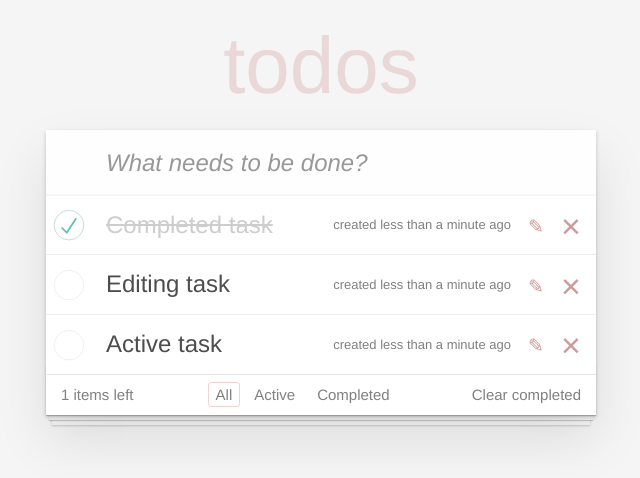
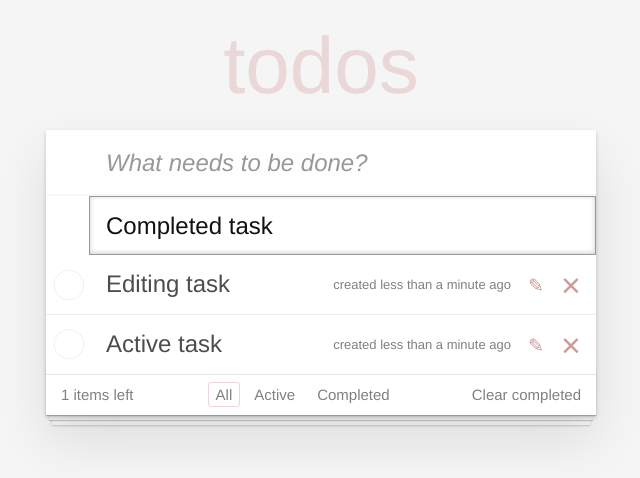
Before and after one commit to KimSvet/jsreact-todoapp, a React (Vite) app: page / in a window 1280 px wide. Both pictures are taken after a click on the button 855 px from the left and 226 px from the top of the page. Shown: the top 478 px of the page, without its empty margins (319-959 px from the left). Built offline with nearby package versions, Linux system fonts and the light colour scheme.

Commit message:
add edit functionality

```diff
--- a/src/App.jsx
+++ b/src/App.jsx
@@ -18,11 +18,22 @@ function App() {
 
   const handleDeleteTask = (taskId) =>
     setTasks(tasks.filter((task) => task.id !== taskId));
+  function handleDescriptionChange(taskId, newDescription) {
+    setTasks(
+      tasks.map((task) =>
+        task.id === taskId ? { ...task, description: newDescription } : task
+      )
+    );
+  }
   return (
     <section className="todoapp">
       <Header />
       <main>
-        <TaskList tasks={tasks} onDeleteTask={handleDeleteTask} />
+        <TaskList
+          tasks={tasks}
+          onDeleteTask={handleDeleteTask}
+          onDescriptionChange={handleDescriptionChange}
+        />
         <Footer />
       </main>
     </section>
--- a/src/components/Task/Task.jsx
+++ b/src/components/Task/Task.jsx
@@ -1,18 +1,33 @@
 import { formatDistanceToNow } from "date-fns";
 import react, { useState } from "react";
 import "./Task.css";
-// function Task(props) {
-//   console.log(props);
-//   return "lalala";
-// }
 
-function Task({ id, completed, description, date, onDeleteTask }) {
+function Task({
+  id,
+  completed,
+  description,
+  date,
+  onDeleteTask,
+  onDescriptionChange,
+}) {
   const [status, setStatus] = useState(completed);
+  const [editing, setEditing] = useState(false);
   function handleCheckboxChange() {
     setStatus(!status);
   }
+  function handleOpenEdit() {
+    setEditing(true);
+  }
+  function handleDescriptionChange(event) {
+    if (event.key === "Enter") {
+      onDescriptionChange(id, event.target.value);
+      setEditing(false);
+    }
+  }
+  let classes = status === true ? "completed" : "";
+  if (editing) classes += " editing";
   return (
-    <li className={status === true ? "completed" : ""}>
+    <li className={classes}>
       <div className="view">
         <input
           className="toggle"
@@ -27,13 +42,18 @@ function Task({ id, completed, description, date, onDeleteTask }) {
             created {formatDistanceToNow(date)} ago
           </span>
         </label>
-        <button className="icon icon-edit"></button>
+        <button className="icon icon-edit" onClick={handleOpenEdit}></button>
         <button
           className="icon icon-destroy"
           onClick={() => onDeleteTask(id)}
         ></button>
       </div>
-      <input type="text" className="edit" defaultValue="Editing task"></input>
+      <input
+        type="text"
+        className="edit"
+        defaultValue={description}
+        onKeyDown={handleDescriptionChange}
+      ></input>
     </li>
   );
 }
--- a/src/components/TaskList/TaskList.jsx
+++ b/src/components/TaskList/TaskList.jsx
@@ -1,11 +1,16 @@
 import Task from "../Task/Task";
 import "./TaskList.css";
 
-export default function TaskList({ tasks, onDeleteTask }) {
+export default function TaskList({ tasks, onDeleteTask, onDescriptionChange }) {
   return (
     <ul className="todo-list">
       {tasks.map((task) => (
-        <Task key={task.id} {...task} onDeleteTask={onDeleteTask} />
+        <Task
+          key={task.id}
+          {...task}
+          onDeleteTask={onDeleteTask}
+          onDescriptionChange={onDescriptionChange}
+        />
       ))}
     </ul>
   );
```
